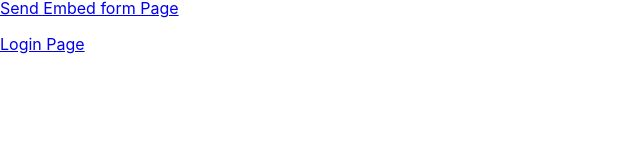
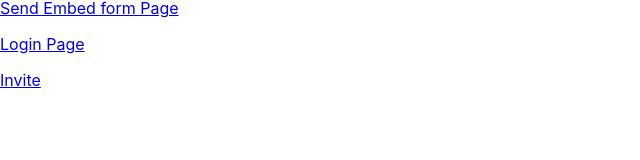
Before and after one commit to aslamcodes/Coders-United, a React (Create React App) app in the folder coders-united-interface/: page / in a window 1280 px wide. Shown: the part 120-280 px from the top of the page, without its empty margins (0-640 px from the left). Built offline with nearby package versions, Linux system fonts and the light colour scheme.

Commit message:
Add invite link

```diff
--- a/coders-united-interface/src/Pages/Home.tsx
+++ b/coders-united-interface/src/Pages/Home.tsx
@@ -13,6 +13,13 @@ export const Home = () => {
       <Link to="/login">
         <p>Login Page</p>
       </Link>
+      <a
+        rel="noreferrer"
+        target="_blank"
+        href="https://discord.com/oauth2/authorize?client_id=859485926404390962&permissions=8&redirect_uri=https%3A%2F%2Flocalhost%3A3001%2Fauth%2Fredirect&scope=bot%20applications.commands"
+      >
+        Invite
+      </a>
     </div>
   );
 };
```
